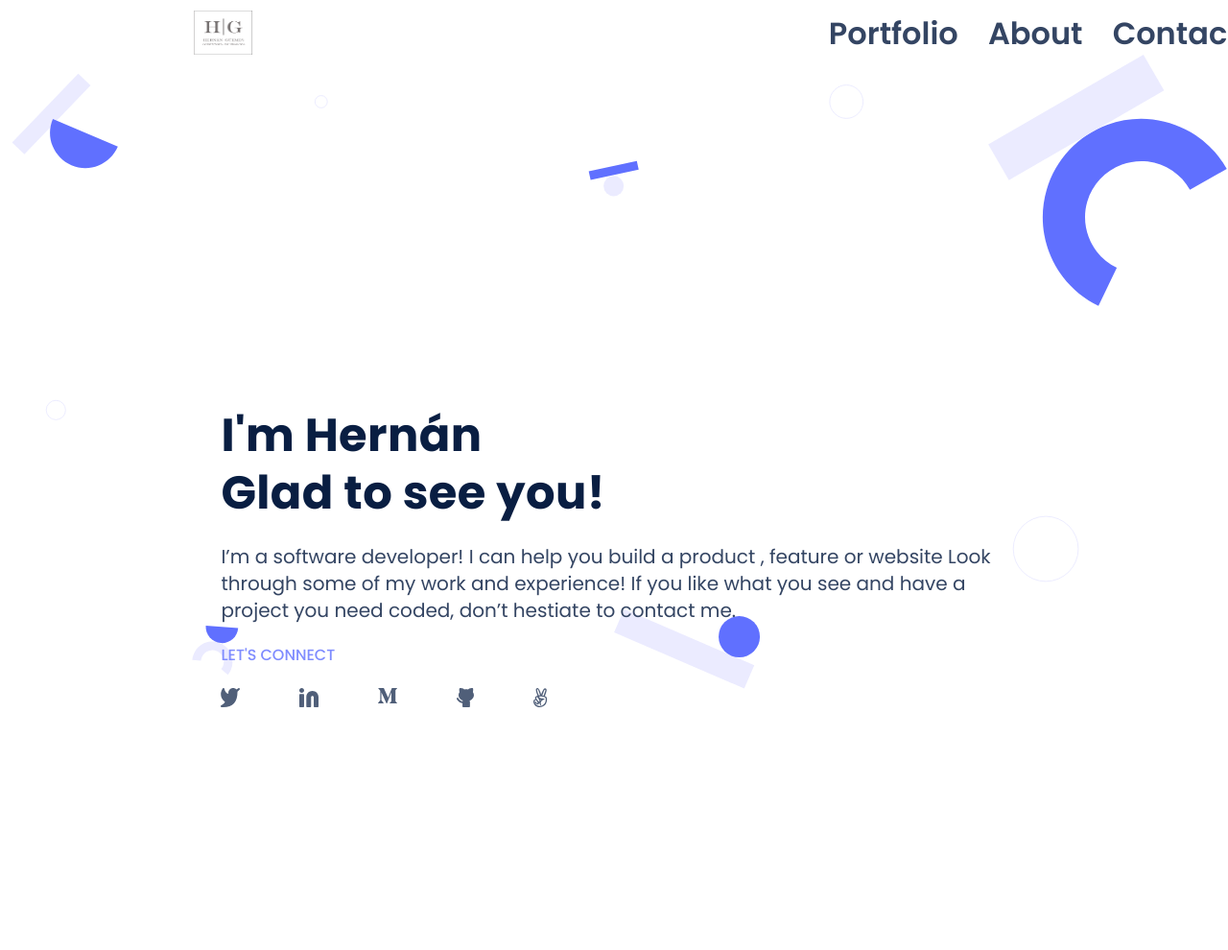
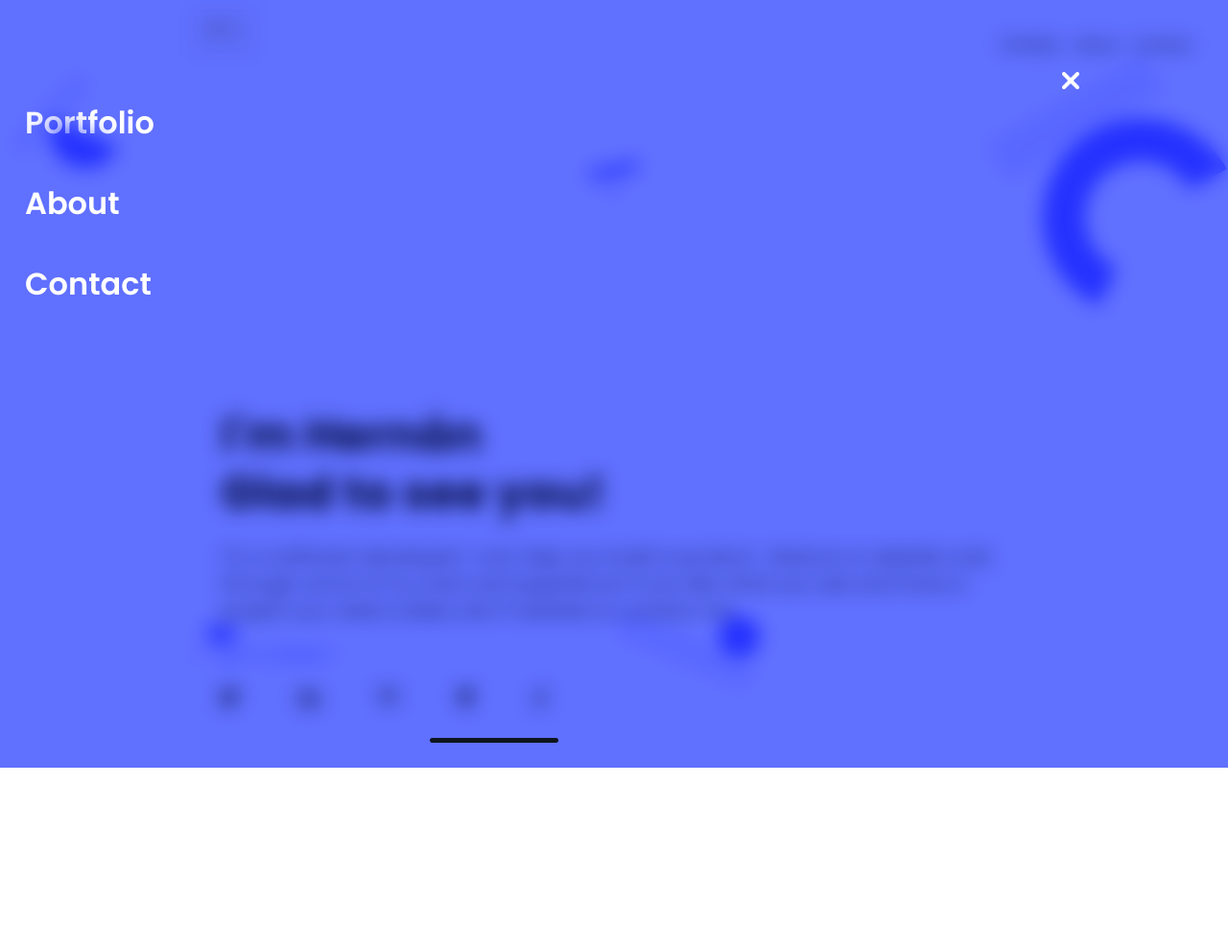
Before and after one commit to HFG43/Portfolio-Mobile-Version, a website: page index.html in a window 1280 px wide. Shown: the top 990 px of the page at 96% size. Drawn offline with Linux system fonts and the light colour scheme.

Commit message:
Fixed Blur

```diff
--- a/index.html
+++ b/index.html
@@ -25,12 +25,10 @@
         <span class="ham-bar"></span>
         </ul>
       </div>
-      <div class="close-icon"><i class="fa-solid fa-xmark bllur"></i></div>
-      <li><img src="Images/Closing-cross.png" class="cross close-cross"></li>
       <ul class="nav-items-list menu-list desktop-shown">
-        <li><a href="#card-container" class="portfolio">Portfolio</a></li>
-        <li><a href="#about-myself" class="about">About</a></li>
-        <li><a href="#contact-me" class="contact">Contact</a></li>
+        <li><a href="#card-container">Portfolio</a></li>
+        <li><a href="#about-myself">About</a></li>
+        <li><a href="#contact-me">Contact</a></li>
       </ul>
     </nav>
     <div>
@@ -347,14 +345,14 @@
     </div>
   </section>
   <section>
-    <div class="blur-activation test">
+    <div class="blur-activation blur display-/none">
       <li><img src="Images/Closing-cross.png" class="cross close-cross"></li>
       <ul class="menu-items-mobile">
         <li><a href="#card-container" class="portfolio">Portfolio</a></li>
         <li><a href="#about-myself" class="about">About</a></li>
         <li><a href="#contact-me" class="contact">Contact</a></li>
       </ul>
-      <span class="closing-line desktop-hide"><img src="Images/Shape.png"></span>
+      <span class="close-bar"><img src="Images/Shape.png"></span>
       </div>
     </section>
   <script src="script.js"></script>
--- a/style.css
+++ b/style.css
@@ -820,35 +820,36 @@ textarea::placeholder {
   display: contents;
 }
 
+.blur-activation {
+  position: fixed;
+  top: 0;
+}
+
 .blur {
-  z-index: 0;
-  position: absolute;
+  z-index: 1;
+  position: fixed;
   top: 0;
   left: 0;
   list-style: none;
   background: #6070ff;
   -webkit-backdrop-filter: blur(10px);
   backdrop-filter: blur(10px);
-  width: 100%;
-  height: 100%;
+  width: 100vw;
+  height: 100vh;
   mix-blend-mode: multiply;
 }
 
 .cross {
   height: 30px;
   width: 30px;
-  position: relative;
+  position: fixed;
   left: 86%;
   top: 8.6%;
 }
 
-.close-cross {
-  border: white 2px;
-}
-
 .menu-items-mobile {
   z-index: 30;
-  /* position: absolute; */
+  position: fixed;
   display: flex;
   flex-direction: column;
   top: 106px;
@@ -864,13 +865,19 @@ textarea::placeholder {
   font-size: 32px;
   font-weight: 600;
   line-height: 44px;
-  color: orange;
+  color: #fff;
   text-decoration: none;
   margin-bottom: 40px;
 }
 
-.test {
-  background-color: grey;
+.close-bar {
+  position: fixed;
+  left: 35%;
+  top: 95%;
+}
+
+.display-none {
+  display: none;
 }
 
 @media screen and (min-width: 768px) {
```
Also changed, not shown: script.js (+8 -1 lines).
